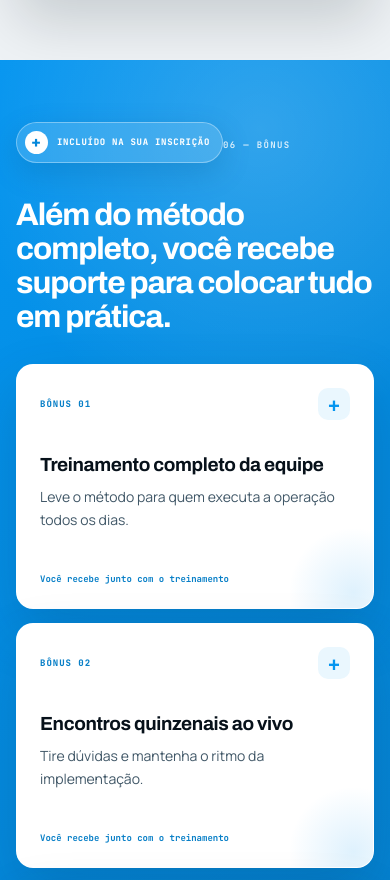
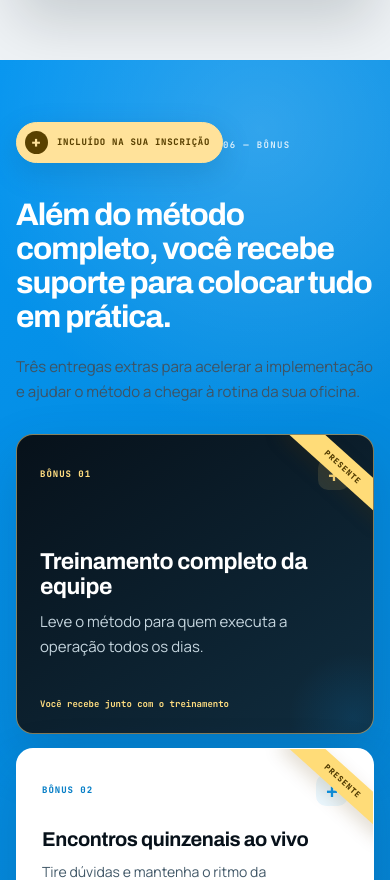
Before and after one commit to cezarhlima1/diegomensor, a Next.js app: page /oficinadealtaperformance in a window 390 px wide. Shown: the part 8320-9200 px from the top of the page. Built offline with nearby package versions, Linux system fonts and the light colour scheme.

Commit message:
transforma bonus em presentes destacados

```diff
--- a/components/oficina-alta-performance/OficinaAltaPerformance.tsx
+++ b/components/oficina-alta-performance/OficinaAltaPerformance.tsx
@@ -305,6 +305,7 @@ export default function OficinaAltaPerformance() {
           <div className={`${styles.sectionIntro} ${styles.reveal}`}>
             <div className={styles.bonusBadge}><span>+</span> Incluído na sua inscrição</div>
             <span className={styles.index}>06 — Bônus</span><h2>Além do método completo, você recebe suporte para colocar tudo em prática.</h2>
+            <p className={styles.bonusLead}>Três entregas extras para acelerar a implementação e ajudar o método a chegar à rotina da sua oficina.</p>
           </div>
           <div className={styles.bonusGrid}>
             {[
--- a/components/oficina-alta-performance/oficina.module.css
+++ b/components/oficina-alta-performance/oficina.module.css
@@ -530,3 +530,33 @@
 }
 
 .offerCopy h2 em{color:#ff7189;font-style:normal;text-shadow:0 7px 26px rgba(255,70,103,.16)}
+
+/* Composição editorial dos bônus: um presente principal e dois complementares. */
+.bonusLead{max-width:650px;margin:20px 0 0;color:#e3f4fe;font-size:15px;line-height:1.7}
+.bonusGrid{grid-template-columns:1.08fr .92fr;grid-template-rows:1fr 1fr;gap:14px}
+.bonus:first-child{grid-row:1/3;min-height:500px;padding:36px;background:linear-gradient(145deg,#07111a,#102d3f);border-color:rgba(255,226,145,.5)}
+.bonus:nth-child(2),.bonus:nth-child(3){min-height:243px;padding:25px}
+.bonus:before{content:"PRESENTE";position:absolute;z-index:2;right:-35px;top:24px;width:140px;padding:7px 0;transform:rotate(42deg);background:#ffdc78;color:#503a00;text-align:center;font:800 8px var(--font-jetbrains);letter-spacing:.12em;box-shadow:0 7px 18px rgba(96,63,0,.18)}
+.bonus:first-child .bonusTop span{color:#ffdd80}
+.bonus:first-child .bonusTop i{background:rgba(255,221,128,.13);color:#ffdd80}
+.bonusSection .bonus:first-child h3{max-width:440px;margin-top:170px;color:#fff;font-size:30px;line-height:1.08}
+.bonusSection .bonus:first-child p{max-width:480px;color:#c5d5de;font-size:15px}
+.bonus:first-child small{color:#ffdd80}
+.bonusSection .bonus:nth-child(2) h3,.bonusSection .bonus:nth-child(3) h3{max-width:420px;margin-top:22px;font-size:20px}
+.bonus:nth-child(2) small,.bonus:nth-child(3) small{padding-top:15px}
+.bonusBadge{border-color:#ffe29a;background:#ffe29a;color:#5a4100}
+.bonusBadge span{background:#5a4100;color:#ffe29a}
+@media(hover:hover) and (pointer:fine){
+  .bonus:first-child:hover{background:linear-gradient(145deg,#091721,#12364a);border-color:#ffe29a}
+}
+@media(max-width:800px){
+  .bonusGrid{grid-template-columns:1fr;grid-template-rows:auto}
+  .bonus:first-child{grid-row:auto;min-height:330px;padding:27px}
+  .bonus:nth-child(2),.bonus:nth-child(3){min-height:245px}
+  .bonusSection .bonus:first-child h3{margin-top:85px;font-size:25px}
+}
+@media(max-width:430px){
+  .bonus:first-child{min-height:300px;padding:23px}
+  .bonusSection .bonus:first-child h3{margin-top:60px;font-size:23px}
+  .bonus:before{right:-40px;top:20px}
+}
```
